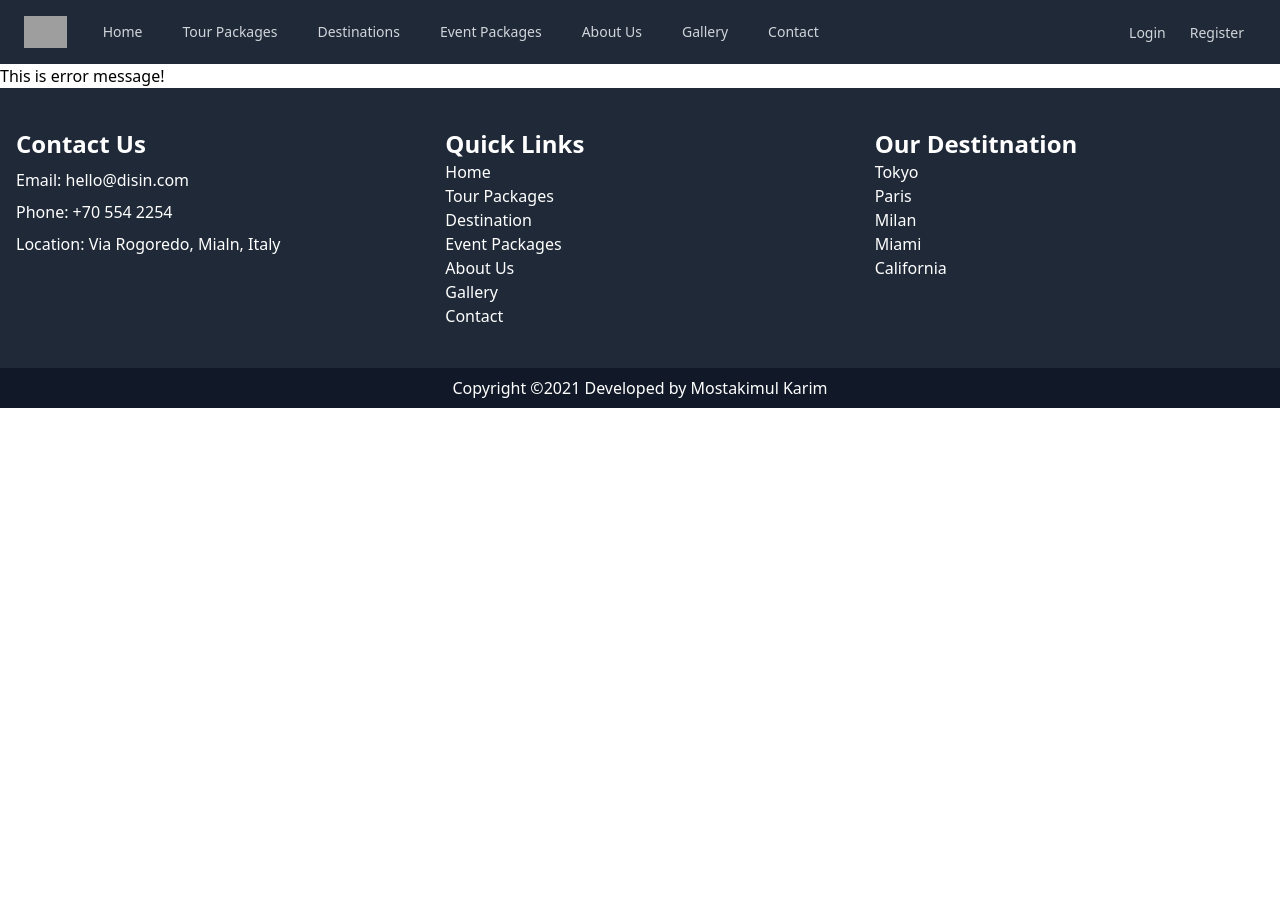
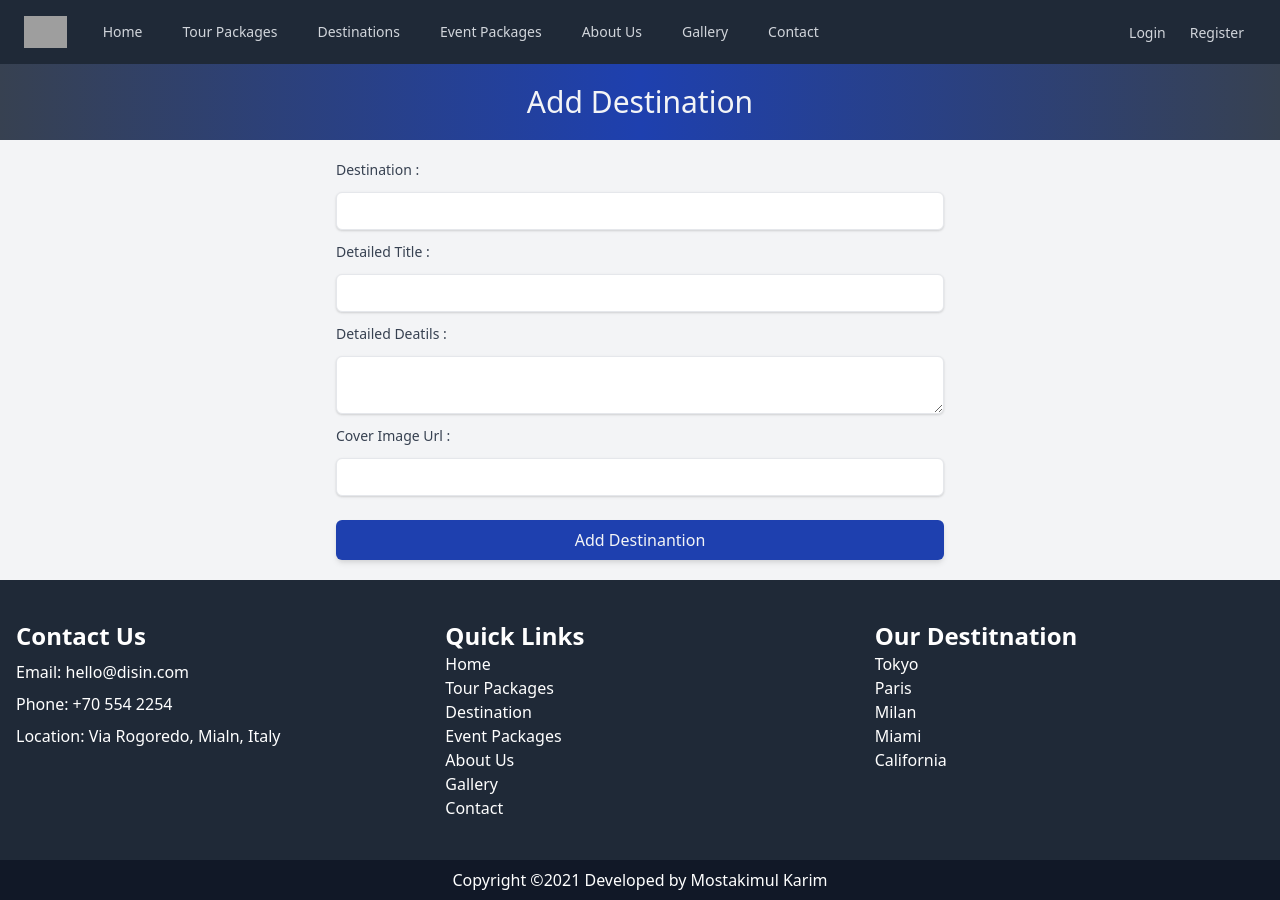
Before and after one commit to Mostakimul/node-tour-react, a React (Create React App) app: page /admin/add-destinantion in a window 1280 px wide. Before the commit the page ends 800 px from the top, so only its background shows below. Built offline with nearby package versions, Linux system fonts and the light colour scheme; no server answers; grey boxes are pictures that could not be loaded.

Commit message:
single destinantion add

```diff
--- a/src/App.js
+++ b/src/App.js
@@ -3,6 +3,7 @@ import TheFooter from './components/common/TheFooter';
 import TheNavbar from './components/common/TheNavbar';
 import AuthProvider from './context/AuthProvider';
 import About from './pages/About';
+import AddDestinations from './pages/Admin/AddDestinations';
 import AllDestination from './pages/AllDestination';
 import AllTourPackages from './pages/AllTourPackages';
 import Contact from './pages/Contact';
@@ -51,6 +52,9 @@ function App() {
           <Route path="/register">
             <Register />
           </Route>
+          <Route path="/admin/add-destinantion">
+            <AddDestinations />
+          </Route>
           <Route exact path="/">
             <Home />
           </Route>
--- /dev/null
+++ b/src/pages/Admin/AddDestinations.js
@@ -0,0 +1,127 @@
+import { Transition } from '@headlessui/react';
+import axios from 'axios';
+import React, { useState } from 'react';
+import { useForm } from 'react-hook-form';
+import { IoCloseCircleOutline } from 'react-icons/io5';
+const AddDestinations = () => {
+  const {
+    register,
+    handleSubmit,
+    reset,
+    formState: { errors },
+  } = useForm();
+
+  const [successMsg, setSuccessMsg] = useState(false);
+
+  // adding dest
+  const onSubmit = (data) => {
+    axios
+      .post('http://localhost:5000/addDestinantion', data)
+      .then((res) => {
+        if (res.data.insertedId) {
+          setSuccessMsg(true);
+        }
+        reset({});
+      })
+      .catch((err) => {
+        console.log(err);
+      });
+  };
+
+  return (
+    <div className="bg-gray-100">
+      <div className="bg-gradient-to-r from-gray-700 via-blue-800 to-gray-700">
+        <h2 className="text-center py-5 text-gray-100 text-3xl font-medium">
+          Add Destination
+        </h2>
+      </div>
+      <div className="container py-5 md:w-3/6">
+        <Transition
+          show={successMsg}
+          enter="transition-opacity duration-75"
+          enterFrom="opacity-0"
+          enterTo="opacity-100"
+          leave="transition-opacity duration-150"
+          leaveFrom="opacity-100"
+          leaveTo="opacity-0"
+          className="bg-green-500 text-gray-50 py-2 px-1 rounded-md my-1 shadow-md text-center font-medium"
+        >
+          Destinantion Inserted Successfully!!!
+          <button
+            onClick={() => setSuccessMsg((successMsg) => !successMsg)}
+            className="ml-2"
+          >
+            <IoCloseCircleOutline className="h-5 w-5 inline-block text-red-600 bg-white rounded-full" />
+          </button>
+        </Transition>
+
+        <form onSubmit={handleSubmit(onSubmit)} className="space-y-3">
+          {/* Destination */}
+          <label
+            htmlFor="name"
+            className="block text-sm font-medium text-gray-700"
+          >
+            Destination :
+          </label>
+          <input
+            type="text"
+            {...register('destinantion', { required: true })}
+            className="mt-1 p-2 border block w-full shadow sm:text-sm border-gray-200 outline-none focus:border-blue-500  ring-gray-400 rounded-md"
+          />
+          <p>{errors.destinantion && <span>This field is required</span>}</p>
+          {/* Destinantion title in details */}
+          <label
+            htmlFor="name"
+            className="block text-sm font-medium text-gray-700"
+          >
+            Detailed Title :
+          </label>
+          <input
+            type="text"
+            {...register('destinantion_title', { required: true })}
+            className="mt-1 p-2 border block w-full shadow sm:text-sm border-gray-200 outline-none focus:border-blue-500  ring-gray-400 rounded-md"
+          />
+          <p>
+            {errors.destinantion_title && <span>This field is required</span>}
+          </p>
+          {/* Destinantion details */}
+          <label
+            htmlFor="name"
+            className="block text-sm font-medium text-gray-700"
+          >
+            Detailed Deatils :
+          </label>
+          <textarea
+            type="text"
+            {...register('destinantion_details', { required: true })}
+            className="mt-1 p-2 border block w-full shadow sm:text-sm border-gray-200 outline-none focus:border-blue-500  ring-gray-400 rounded-md"
+          />
+          <p>
+            {errors.destinantion_details && <span>This field is required</span>}
+          </p>
+
+          {/* cover image url */}
+          <label
+            htmlFor="name"
+            className="block text-sm font-medium text-gray-700"
+          >
+            Cover Image Url :
+          </label>
+          <input
+            type="text"
+            {...register('cover_url', { required: true })}
+            className="mt-1 p-2 border block w-full shadow sm:text-sm border-gray-200 outline-none focus:border-blue-500  ring-gray-400 rounded-md"
+          />
+          <p>{errors.cover_url && <span>This field is required</span>}</p>
+
+          {/* Button */}
+          <button className="bg-blue-800 hover:bg-blue-900 transition delay-75 text-gray-100 py-2 px-2.5 w-full my-1.5 rounded-md shadow-md">
+            Add Destinantion
+          </button>
+        </form>
+      </div>
+    </div>
+  );
+};
+
+export default AddDestinations;
```
